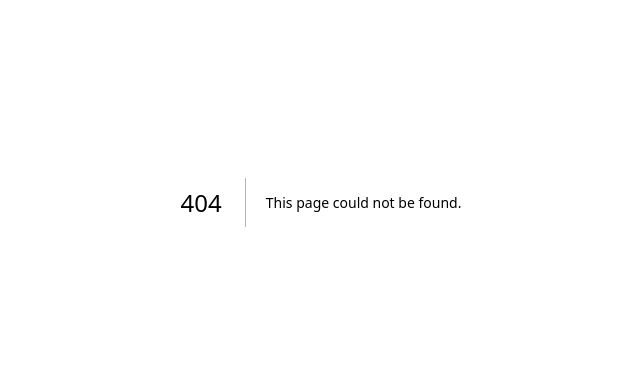
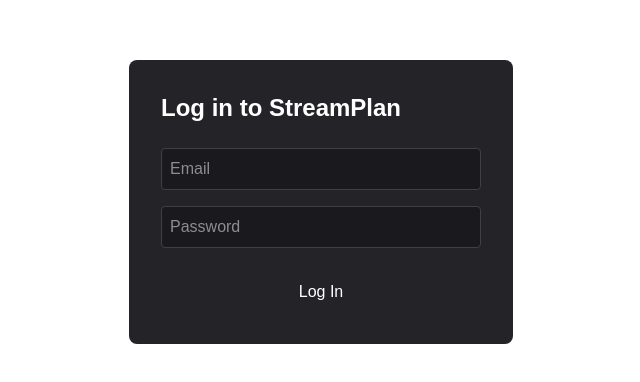
Before and after one commit to TannerMc23/WDD430-StreamPlan, a Next.js app: page /login in a window 1280 px wide. Before the commit this address had no page. Shown: the part 198-580 px from the top of the page, without its empty margins (319-959 px from the left). Built offline with nearby package versions, Linux system fonts and the light colour scheme.

Commit message:
Week 04: Auth.js setup, login page, and auth API route

```diff
--- /dev/null
+++ b/app/api/auth/[...nextauth]/route.ts
@@ -0,0 +1,2 @@
+import { handlers } from "@/lib/auth";
+export const { GET, POST } = handlers;
--- /dev/null
+++ b/app/login/page.tsx
@@ -0,0 +1,58 @@
+"use client";
+
+import { useState } from "react";
+import { signIn } from "next-auth/react";
+import { useRouter } from "next/navigation";
+
+export default function LoginPage() {
+  const router = useRouter();
+  const [email, setEmail] = useState("");
+  const [password, setPassword] = useState("");
+  const [error, setError] = useState("");
+
+  const handleSubmit = async (e: React.FormEvent) => {
+    e.preventDefault();
+    const result = await signIn("credentials", {
+      email,
+      password,
+      redirect: false,
+    });
+
+    if (result?.error) {
+      setError("Invalid email or password.");
+    } else {
+      router.push("/dashboard");
+    }
+  };
+
+  return (
+    <div className="min-h-screen flex items-center justify-center bg-background">
+      <form onSubmit={handleSubmit} className="bg-[#242428] p-8 rounded-lg w-full max-w-sm">
+        <h1 className="text-2xl font-semibold text-white mb-6">Log in to StreamPlan</h1>
+        {error && <p className="text-red-400 text-sm mb-4">{error}</p>}
+        <input
+          type="email"
+          placeholder="Email"
+          value={email}
+          onChange={(e) => setEmail(e.target.value)}
+          className="w-full mb-4 p-2 rounded bg-[#1a1a1e] text-white border border-zinc-700"
+          required
+        />
+        <input
+          type="password"
+          placeholder="Password"
+          value={password}
+          onChange={(e) => setPassword(e.target.value)}
+          className="w-full mb-6 p-2 rounded bg-[#1a1a1e] text-white border border-zinc-700"
+          required
+        />
+        <button
+          type="submit"
+          className="w-full bg-accent text-white py-2 rounded font-medium hover:bg-blue-400 transition"
+        >
+          Log In
+        </button>
+      </form>
+    </div>
+  );
+}
--- /dev/null
+++ b/lib/auth.ts
@@ -0,0 +1,34 @@
+import NextAuth from "next-auth";
+import Credentials from "next-auth/providers/credentials";
+import bcrypt from "bcryptjs";
+
+export const { handlers, signIn, signOut, auth } = NextAuth({
+  providers: [
+    Credentials({
+      credentials: {
+        email: { label: "Email", type: "email" },
+        password: { label: "Password", type: "password" },
+      },
+      authorize: async (credentials) => {
+        // TODO: replace with a real lookup once lib/db.ts + the users table exist
+        // const user = await getUserByEmail(credentials.email);
+        // if (!user) return null;
+        // const valid = await bcrypt.compare(credentials.password, user.passwordHash);
+        // if (!valid) return null;
+        // return { id: user.id, name: user.name, email: user.email };
+
+        // Placeholder so the flow is testable before the DB is wired up:
+        if (credentials?.email && credentials?.password) {
+          return { id: "1", email: credentials.email as string };
+        }
+        return null;
+      },
+    }),
+  ],
+  pages: {
+    signIn: "/login",
+  },
+  session: {
+    strategy: "jwt",
+  },
+});
--- a/package.json
+++ b/package.json
@@ -9,12 +9,15 @@
     "lint": "eslint"
   },
   "dependencies": {
+    "bcryptjs": "^3.0.3",
     "next": "16.2.10",
+    "next-auth": "^5.0.0-beta.32",
     "react": "19.2.4",
     "react-dom": "19.2.4"
   },
   "devDependencies": {
     "@tailwindcss/postcss": "^4",
+    "@types/bcryptjs": "^2.4.6",
     "@types/node": "^20",
     "@types/react": "^19",
     "@types/react-dom": "^19",
```
Also changed, not shown: 1 other file (tests, documents, lock files or other folders).
